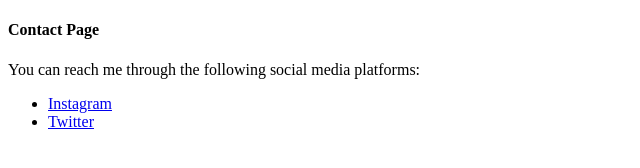
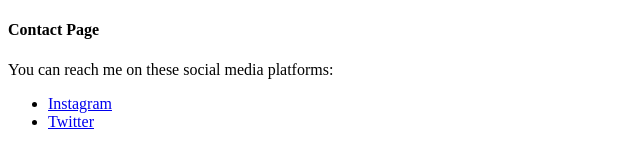
Before and after one commit to aladeyo/zuriPortfolio, a website: page public/contact.html in a window 1280 px wide. Shown: the whole page, without its empty margins (0-640 px from the left). Drawn offline with Linux system fonts and the light colour scheme.

Commit message:
Init commit

```diff
--- a/public/contact.html
+++ b/public/contact.html
@@ -8,7 +8,7 @@
 </head>
 <body>
   <h4>Contact Page</h4>
-  <p>You can reach me through the following social media platforms:</p>
+  <p>You can reach me on these social media platforms:</p>
   <ul>
     <li><a href="https://www.instagram.com/_aladey/">Instagram</a></li>
     <li><a href="https://twitter.com/Joy_Ademuyiwa">Twitter</a></li>
```
